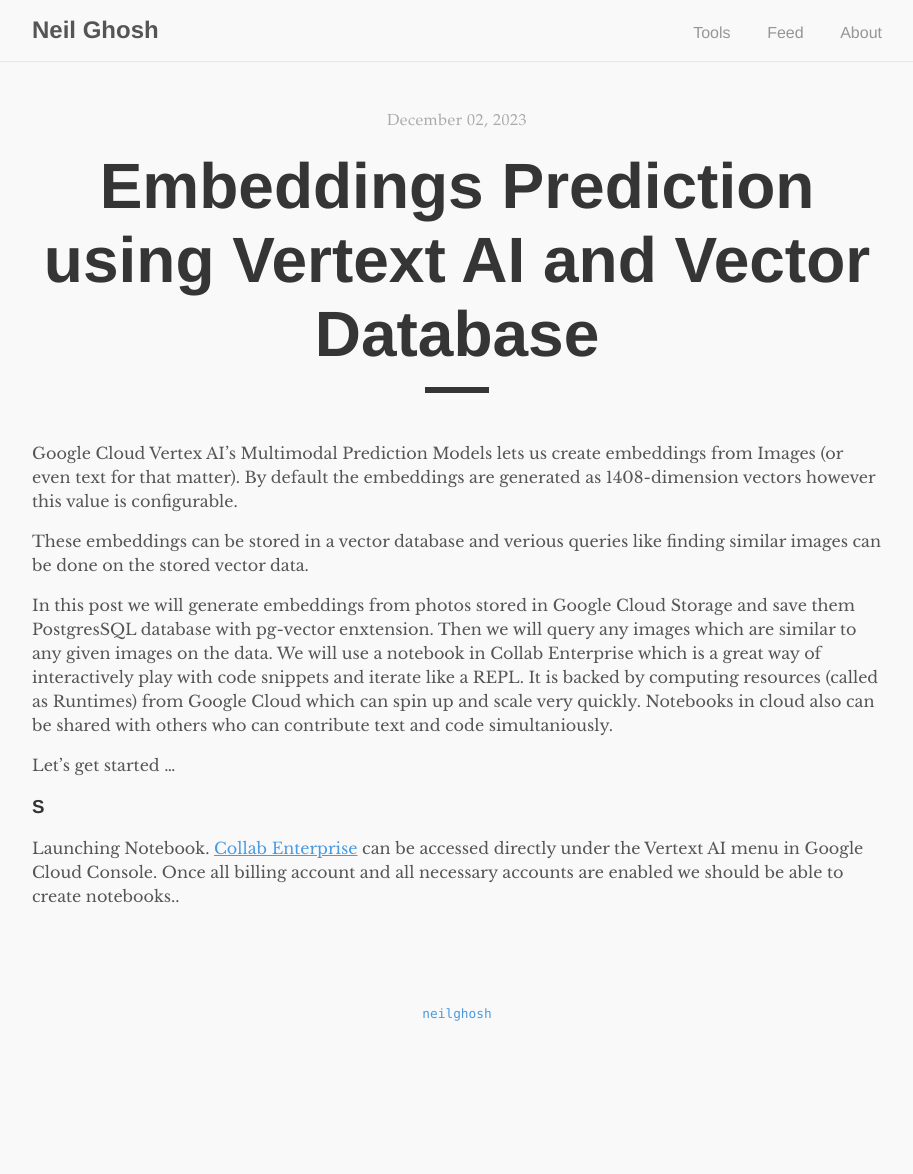
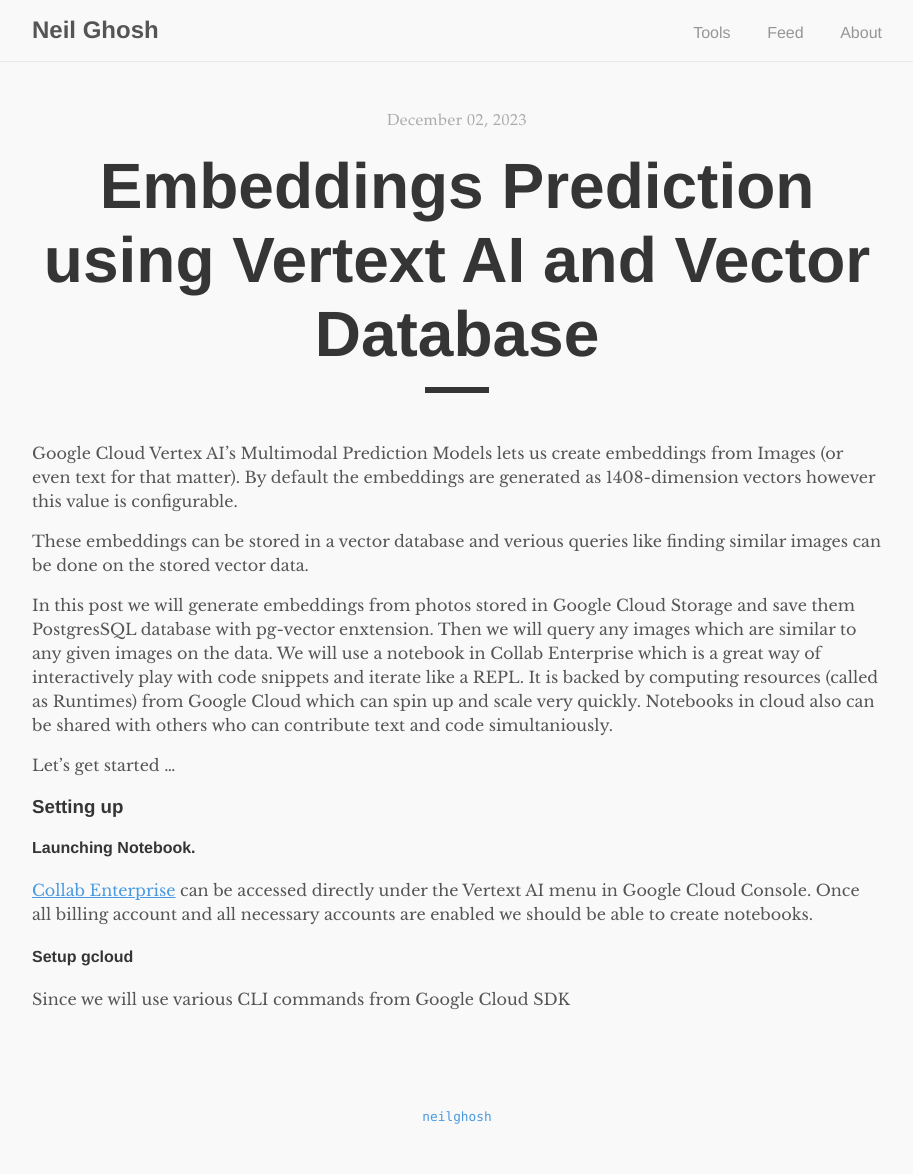
Before and after one commit to neilghosh/neilghosh.github.io, a Jekyll site: the page built from _posts/2023/2023-12-02-embeddings-prediction-using-vertext-ai-and-vector-database.md.md, in a window 1280 px wide. Shown: the whole page, without its empty margins (183-1096 px from the left). Built offline with Jekyll 4.4.1, drawn with Linux system fonts in a browser that asks for light colours; before the commit the page ends 1072 px from its top, so only the background shows below that.

Commit message:
_posts/2023/2023-12-02-embeddings-prediction-using-vertext-ai-and-vector-database.md.md updated from https://stackedit.io/

```diff
--- a/_posts/2023/2023-12-02-embeddings-prediction-using-vertext-ai-and-vector-database.md.md
+++ b/_posts/2023/2023-12-02-embeddings-prediction-using-vertext-ai-and-vector-database.md.md
@@ -11,9 +11,12 @@
 
 Let's get started ...
 
-### S
- Launching Notebook.
-[Collab Enterprise](https://console.cloud.google.com/vertex-ai/colab/notebooks) can be accessed directly under the Vertext AI menu in Google Cloud Console. Once all billing account and all necessary accounts are enabled we should be able to create notebooks..
+### Setting up
+#### Launching Notebook.
+[Collab Enterprise](https://console.cloud.google.com/vertex-ai/colab/notebooks) can be accessed directly under the Vertext AI menu in Google Cloud Console. Once all billing account and all necessary accounts are enabled we should be able to create notebooks.
+
+#### Setup gcloud
+Since we will use various CLI commands from Google Cloud SDK
 <!--stackedit_data:
-eyJoaXN0b3J5IjpbNzcxODYyOTQ5LDc2MTgxMDAwNF19
+eyJoaXN0b3J5IjpbMTg5MDgwMTExNCw3NjE4MTAwMDRdfQ==
 -->
```
